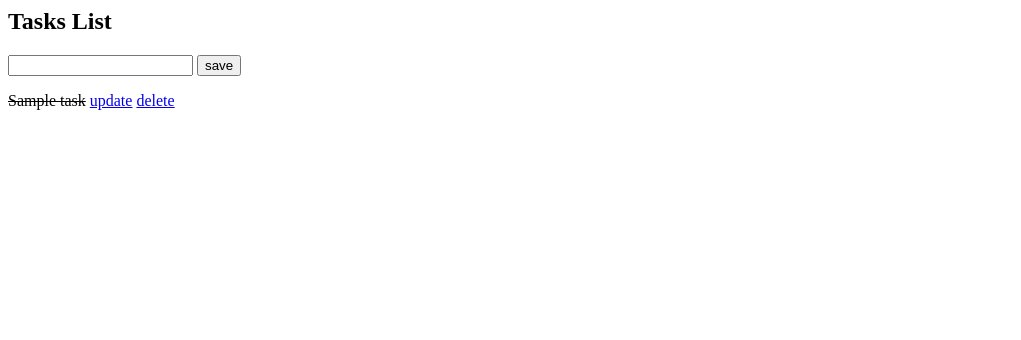
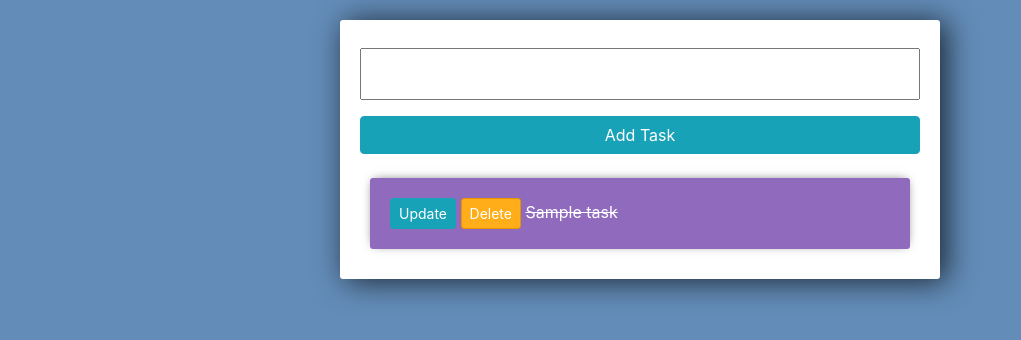
Before and after one commit to ak4m410x01/ToDo_WebApp, a Django app: page / in a window 1280 px wide. Shown: the top 340 px of the page, without its empty margins (0-1021 px from the left). Run offline with Django 3.2, Linux system fonts and the light colour scheme; tables that the repository leaves empty hold one stand-in row (values such as "Sample post"); some libraries are stand-ins or nearby versions.

Commit message:
add home frontend template

```diff
--- a/tasks/templates/delete.html
+++ b/tasks/templates/delete.html
@@ -1,6 +1,7 @@
 <h2>Are you sure to delete {{task.title}} ?</h2>
 
 <a href="{% url 'index:home' %}">Cancel</a>
+<br />
 <form method="POST">
   {% csrf_token %} {{form}}
   <button type="submit">Confirm</button>
--- a/tasks/templates/list.html
+++ b/tasks/templates/list.html
@@ -1,19 +1,78 @@
-<h2>Tasks List</h2>
+<link
+  rel="stylesheet"
+  href="https://stackpath.bootstrapcdn.com/bootstrap/4.3.1/css/bootstrap.min.css"
+  integrity="sha384-ggOyR0iXCbMQv3Xipma34MD+dH/1fQ784/j6cY/iJTQUOhcWr7x9JvoRxT2MZw1T"
+  crossorigin="anonymous"
+/>
 
-<form action=" {% url 'index:home' %}" method="post">
+<style>
+  body {
+    background-color: #638cb8;
+  }
+
+  input,
+  button {
+    width: 100%;
+    padding: 12px 20px;
+    margin: 8px 0;
+    box-sizing: border-box;
+  }
+
+  button::placeholder {
+    color: #d3d3d3;
+  }
+
+  .submit {
+    background-color: #6ba3e8;
+  }
+
+  .center-column {
+    width: 600px;
+    margin: 20px auto;
+    padding: 20px;
+    background-color: #fff;
+    border-radius: 3px;
+    box-shadow: 6px 2px 30px 0px rgba(0, 0, 0, 0.75);
+  }
+
+  .item-row {
+    background-color: #906abd;
+    margin: 10px;
+    padding: 20px;
+    border-radius: 3px;
+    color: #fff;
+    font-size: 16px;
+    box-shadow: 0px -1px 10px -4px rgba(0, 0, 0, 0.75);
+  }
+
+  .btn-danger {
+    background-color: #ffae19;
+    border-color: #e59400;
+  }
+</style>
+
+<div class="center-column">
+  <form method="POST" action="/">
     {% csrf_token %} {{form.title}}
-  <button type="submit">save</button>
+    <button class="btn btn-info" type="submit">Add Task</button>
   </form>
 
+  <div class="todo-list">
     {% for task in tasks %}
-<p>
+    <div class="item-row">
+      <a class="btn btn-sm btn-info" href="{% url 'index:update' task.slug %}"
+        >Update</a
+      >
+      <a class="btn btn-sm btn-danger" href="{% url 'index:delete' task.slug %}"
+        >Delete</a
+      >
+
       {% if task.completed == True %}
       <strike>{{task}}</strike>
       {% else %}
       <span>{{task}}</span>
       {% endif %}
-
-  <a href="{% url 'index:update' task.slug %}">update</a>
-  <a href="{% url 'index:delete' task.slug %}">delete</a>
-</p>
+    </div>
     {% endfor %}
+  </div>
+</div>
```
Lines whose indentation alone changed are shown as unchanged.
